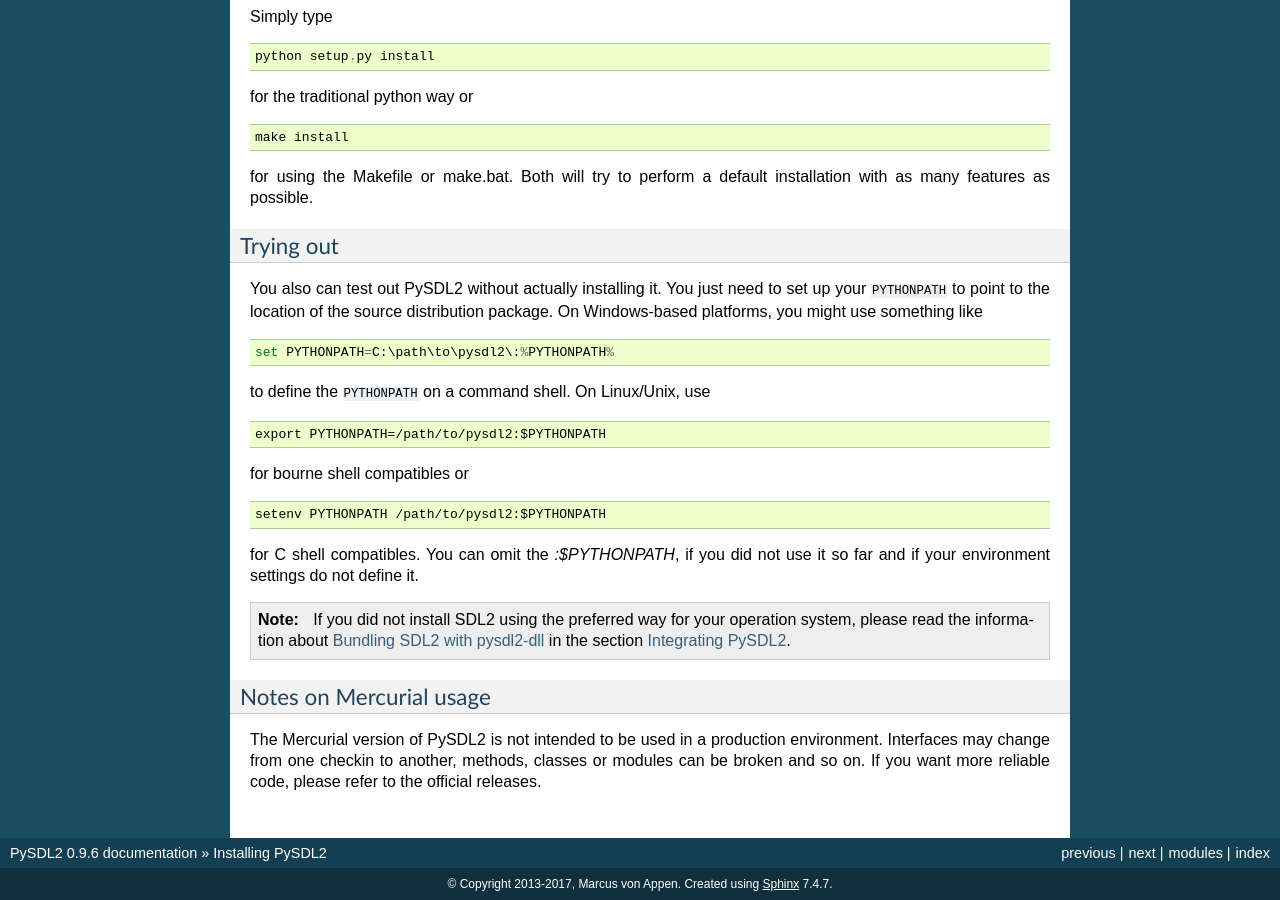
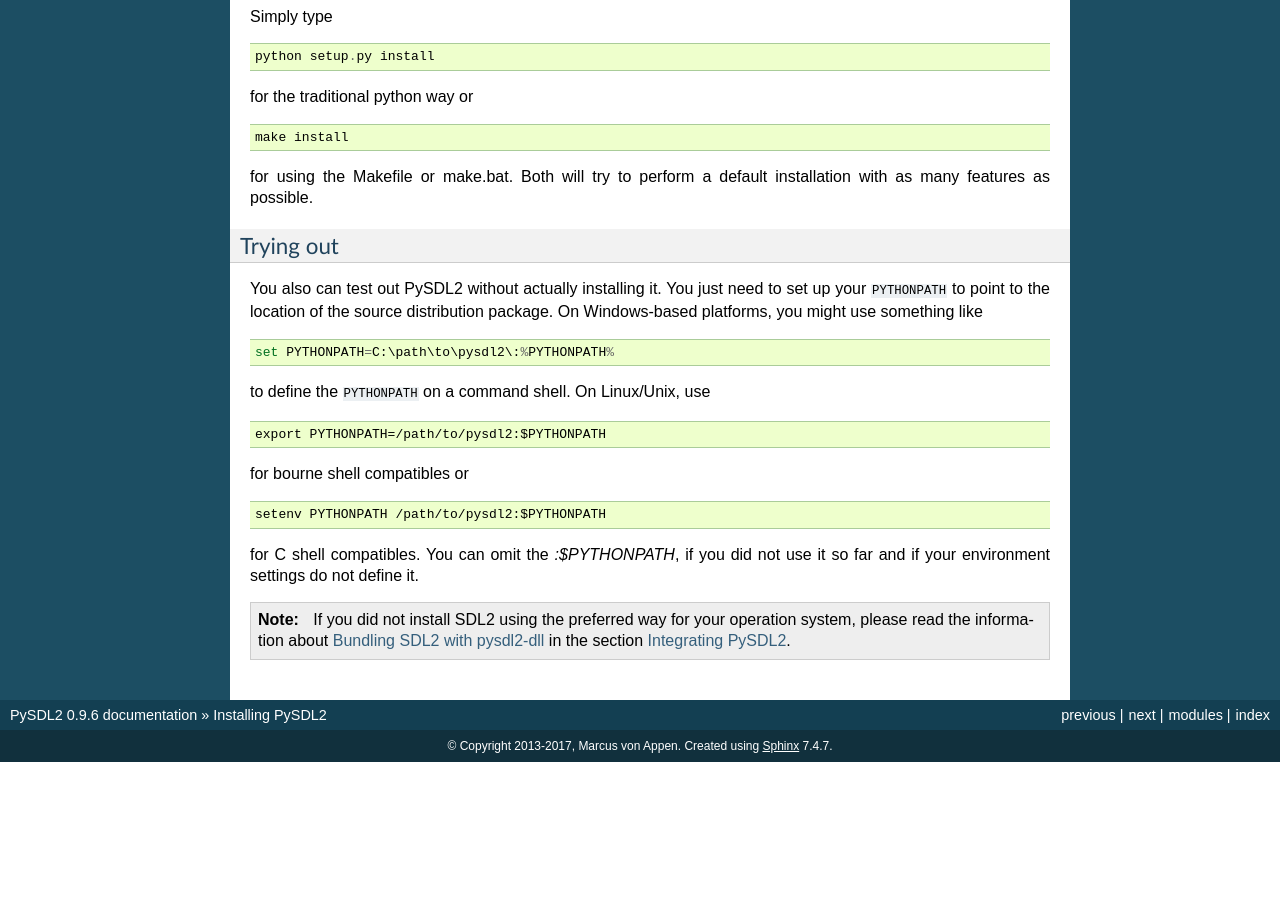
Before and after one commit to py-sdl/py-sdl2, a Sphinx documentation site: the page built from doc/install.rst, in a window 1280 px wide and 900 px high, scrolled down 894 px. Built offline with Sphinx 7.4.7, drawn with Linux system fonts in a browser that asks for light colours; after the commit the page ends 1656 px from its top, so only the background shows below that; some of the changed text lies outside the part shown.

Commit message:
- updated contributors, removed outdated HG usage

```diff
--- a/doc/install.rst
+++ b/doc/install.rst
@@ -82,10 +82,3 @@
    If you did not install SDL2 using the preferred way for your operation
    system, please read the information about :ref:`importing-pysdl2` in the
    section :doc:`integration`.
-
-Notes on Mercurial usage
-^^^^^^^^^^^^^^^^^^^^^^^^
-The Mercurial version of PySDL2 is not intended to be used in a
-production environment. Interfaces may change from one checkin to
-another, methods, classes or modules can be broken and so on. If you
-want more reliable code, please refer to the official releases.
```
Also changed, not shown: AUTHORS.txt (+5 -2 lines).
